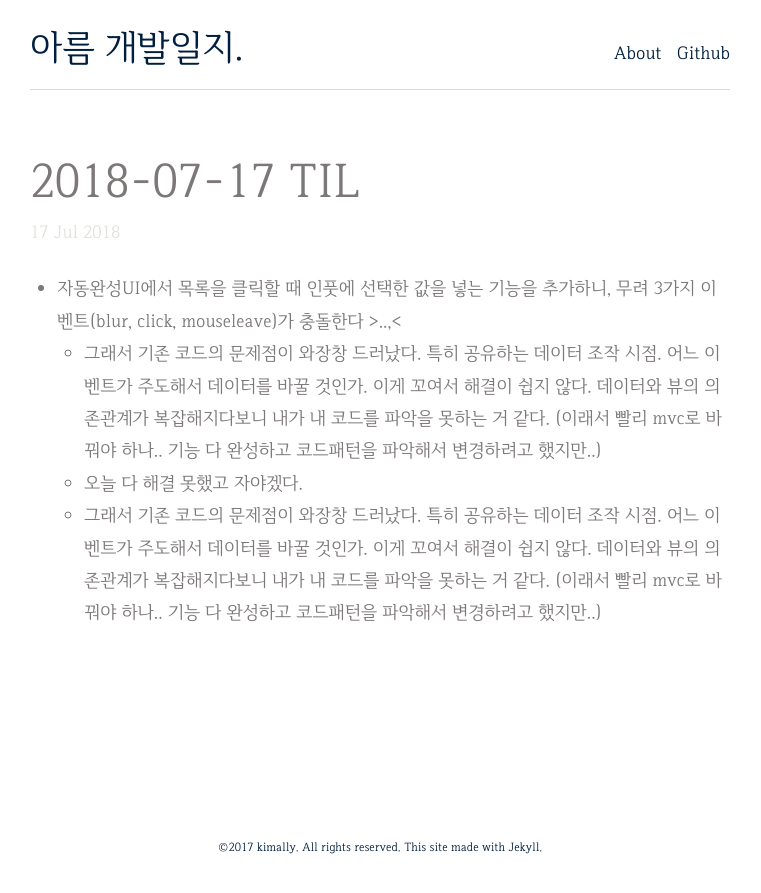
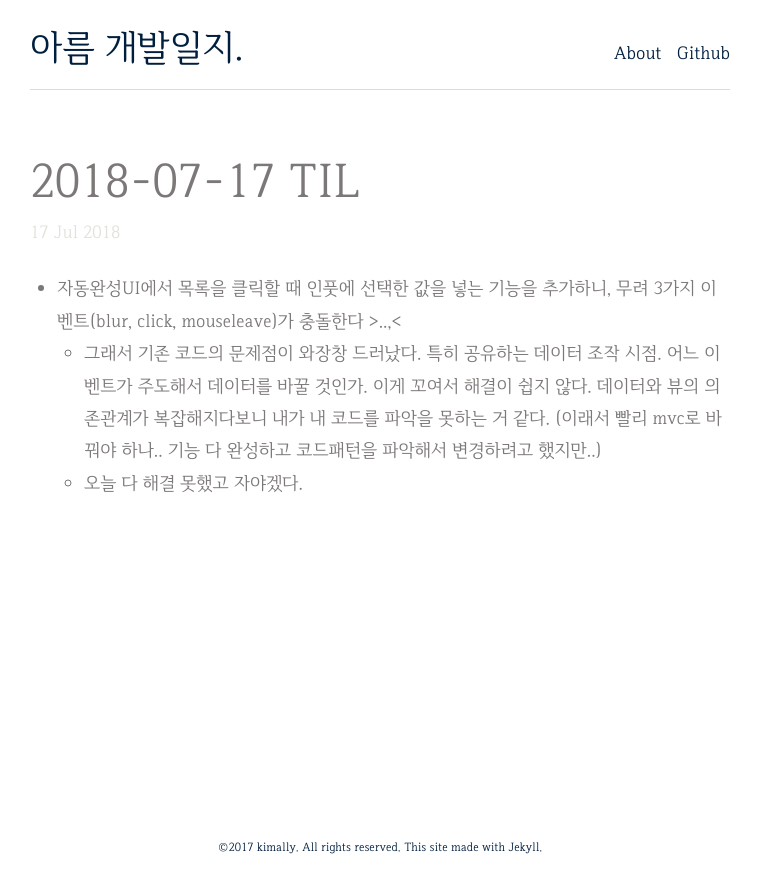
Before and after one commit to LumiLoves/lumiloves.github.io, a Jekyll site: the page built from _posts/2018-07-17-TIL.md, in a window 1280 px wide. Shown: the top 893 px of the page, without its empty margins (260-1021 px from the left). Built offline with Jekyll 4.4.1, drawn with Linux system fonts in a browser that asks for light colours.

Commit message:
Update 2018-07-17-TIL.md

```diff
--- a/_posts/2018-07-17-TIL.md
+++ b/_posts/2018-07-17-TIL.md
@@ -6,4 +6,3 @@ tag: [ TIL ]
 * 자동완성UI에서 목록을 클릭할 때 인풋에 선택한 값을 넣는 기능을 추가하니, 무려 3가지 이벤트(blur, click, mouseleave)가 충돌한다 >..,<
   * 그래서 기존 코드의 문제점이 와장창 드러났다. 특히 공유하는 데이터 조작 시점. 어느 이벤트가 주도해서 데이터를 바꿀 것인가. 이게 꼬여서 해결이 쉽지 않다. 데이터와 뷰의 의존관계가 복잡해지다보니 내가 내 코드를 파악을 못하는 거 같다. (이래서 빨리 mvc로 바꿔야 하나.. 기능 다 완성하고 코드패턴을 파악해서 변경하려고 했지만..)
   * 오늘 다 해결 못했고 자야겠다.
-  * 그래서 기존 코드의 문제점이 와장창 드러났다. 특히 공유하는 데이터 조작 시점. 어느 이벤트가 주도해서 데이터를 바꿀 것인가. 이게 꼬여서 해결이 쉽지 않다. 데이터와 뷰의 의존관계가 복잡해지다보니 내가 내 코드를 파악을 못하는 거 같다. (이래서 빨리 mvc로 바꿔야 하나.. 기능 다 완성하고 코드패턴을 파악해서 변경하려고 했지만..)
```
